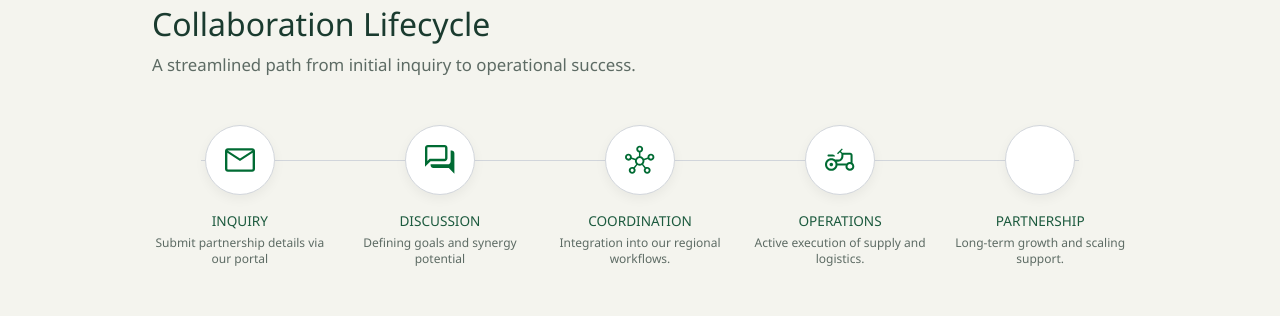
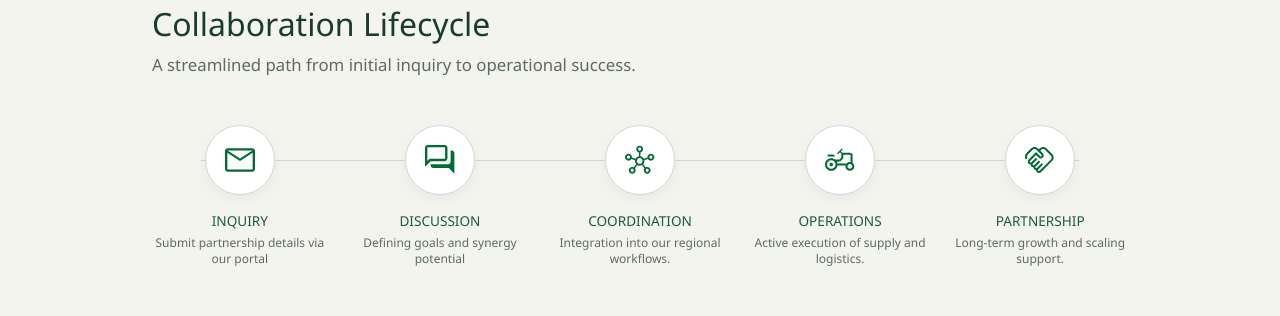
Before and after one commit to payplex10/VANSHAKTI, a React (Vite) app: page /contact in a window 1280 px wide. Shown: the part 1380-1696 px from the top of the page. Built offline with nearby package versions, Linux system fonts and the light colour scheme.

Commit message:
modified "Collaboration Lifecycle" section of contact page

```diff
--- a/src/pages/Contact.jsx
+++ b/src/pages/Contact.jsx
@@ -1,4 +1,4 @@
-import React, { useRef, useEffect , useState} from "react";
+import React, { useRef, useEffect, useState } from "react";
 import { toast, ToastContainer } from "react-toastify";
 import "react-toastify/dist/ReactToastify.css";
 import AOS from "aos";
@@ -148,7 +148,7 @@ const ContactPage = () => {
           <div className="container" style={{ maxWidth: "1200px", position: "relative", zIndex: 2 }}>
             <div className="row">
               <div className="col-lg-7 col-md-9" data-aos="fade-right">
-                <span style={{ display: "inline-block", color: "#f5f6ef", border: "1px solid rgba(240, 241, 236, 0.77)", padding: "6px 16px", borderRadius: "20px", fontSize: "0.9rem", fontWeight: "600", letterSpacing: "0.5px", marginBottom: "20px" , fontFamily: "'DM Sans",}}>
+                <span style={{ display: "inline-block", color: "#f5f6ef", border: "1px solid rgba(240, 241, 236, 0.77)", padding: "6px 16px", borderRadius: "20px", fontSize: "0.9rem", fontWeight: "600", letterSpacing: "0.5px", marginBottom: "20px", fontFamily: "'DM Sans", }}>
                   Partner With Us
                 </span>
                 <h1 style={{ fontSize: "clamp(2.5rem, 5vw, 3.8rem)", fontWeight: 500, lineHeight: "1.15", textShadow: "0 2px 10px rgba(0,0,0,0.2)" }}>
@@ -211,20 +211,28 @@ const ContactPage = () => {
               </div>
 
               {collaborationSteps.map((step, idx) => (
-        <div key={idx} className="d-flex flex-column align-items-center" style={{ width: "18%", zIndex: 1 }} data-aos="fade-up" data-aos-delay={idx * 100}>
-
                 <div
-  onMouseEnter={e => {
-    e.currentTarget.style.backgroundColor = "#1c5a3e";
-    e.currentTarget.style.border = "1px solid #1c5a3e";
-    e.currentTarget.style.boxShadow = "0 6px 20px rgba(28,90,62,0.3)";
-    e.currentTarget.querySelector("img").style.filter = "invert(1)";
+                  key={idx}
+                  className="d-flex flex-column align-items-center"
+                  style={{ width: "18%", zIndex: 1 }}
+                  data-aos="fade-up"
+                  data-aos-delay={idx * 100}
+                >
+                  <div
+                    onMouseEnter={(e) => {
+                      e.currentTarget.style.backgroundColor = "#006B33";
+                      e.currentTarget.style.border = "1px solid #006B33";
+                      e.currentTarget.style.boxShadow = "0 6px 20px rgba(0,107,51,0.3)";
+                      e.currentTarget.querySelector("img").style.filter = "brightness(0) invert(1)";
                     }}
-  onMouseLeave={e => {
+                    onMouseLeave={(e) => {
                       e.currentTarget.style.backgroundColor = "#ffffff";
                       e.currentTarget.style.border = "1px solid #d1d5db";
                       e.currentTarget.style.boxShadow = "0 4px 12px rgba(0,0,0,0.05)";
-    e.currentTarget.querySelector("img").style.filter = "none";
+                      e.currentTarget.querySelector("img").style.filter =
+                        idx === 4
+                          ? "invert(28%) sepia(95%) saturate(500%) hue-rotate(109deg) brightness(85%)"
+                          : "none";
                     }}
                     style={{
                       width: "70px",
@@ -241,12 +249,24 @@ const ContactPage = () => {
                       transition: "all 0.3s ease",
                     }}
                   >
- <img src={step.icon} alt={step.title} style={{ width: "30px", height: "30px", transition: "filter 0.3s ease" }} />
+                    <img
+                      src={step.icon}
+                      alt={step.title}
+                      style={{
+                        width: "30px",
+                        height: "30px",
+                        transition: "filter 0.3s ease",
+                      }}
+                    />
                   </div>
 
                   <div className="text-center">
-            <span style={{ fontSize: "0.85rem", fontWeight: 500, color: "#1c5a3e", display: "block", marginBottom: "4px" }}>{step.title}</span>
-            <p style={{ fontSize: "0.75rem", color: "#5d6b64", margin: 0, lineHeight: "1.3" }}>{step.desc}</p>
+                    <span style={{ fontSize: "0.85rem", fontWeight: 500, color: "#1c5a3e", display: "block", marginBottom: "4px" }}>
+                      {step.title}
+                    </span>
+                    <p style={{ fontSize: "0.75rem", color: "#5d6b64", margin: 0, lineHeight: "1.3" }}>
+                      {step.desc}
+                    </p>
                   </div>
                 </div>
               ))}
@@ -254,7 +274,7 @@ const ContactPage = () => {
           </section>
 
           {/* Why Partner Section */}
-  <section className="container pb-5" style={{ maxWidth: "1200px", marginTop:"60px" }}>
+          <section className="container pb-5" style={{ maxWidth: "1200px", marginTop: "60px" }}>
             <div className="row align-items-center g-5">
               <div className="col-lg-5" data-aos="fade-right">
                 <h3 style={{ color: "#1a3b2f", fontWeight: 500, fontSize: "2.5rem", lineHeight: "1.2" }}>
@@ -411,7 +431,7 @@ const ContactPage = () => {
                     onSubmit={sendEmail}
                     style={{
                       border: "1px solid #D8D8C8",
-            width:"620px",
+                      width: "620px",
                       borderRadius: "32px",
                       padding: "40px",
                       height: "100%",
@@ -451,7 +471,7 @@ const ContactPage = () => {
                           required
                           style={{
                             height: "64.59px",
-                  width:"268px",
+                            width: "268px",
                             border: "none",
                             borderRadius: "10px",
                             background: "#BBBBBB26",
```
Also changed, not shown: src/assets/contactIcon (5).svg. Lines whose indentation alone changed are shown as unchanged.
